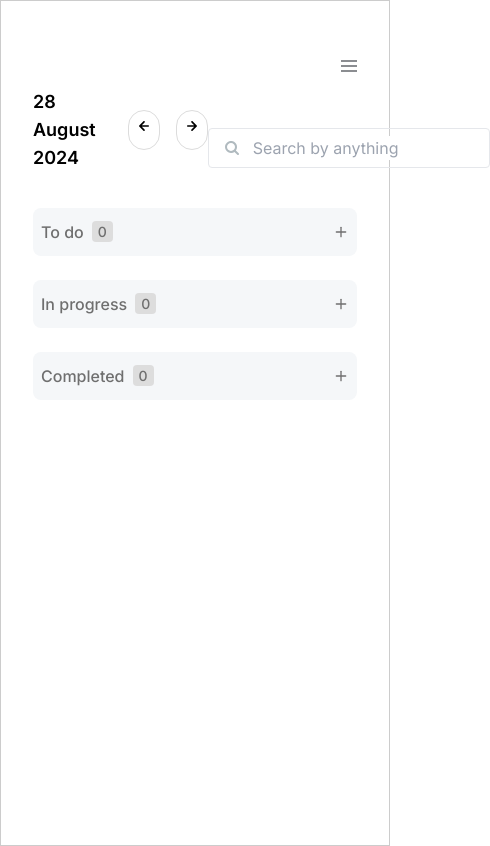
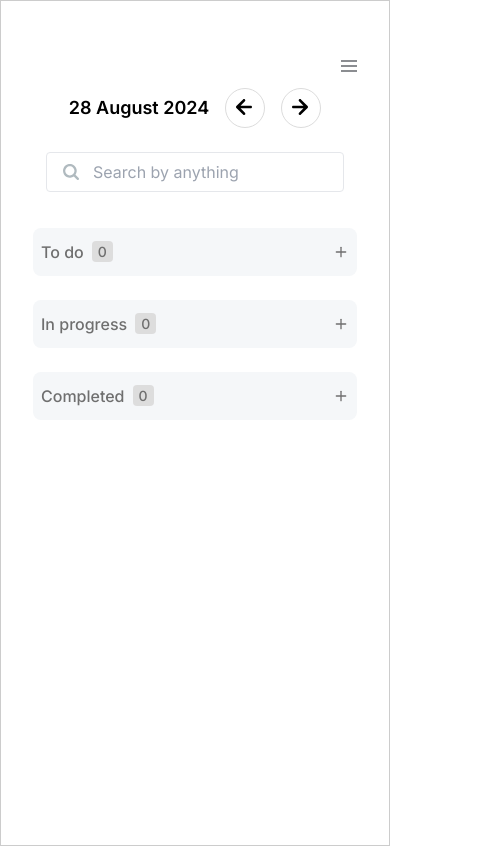
Before and after one commit to nimiakinleye/task-management, a Next.js app: page / in a window 390 px wide. Shown: the whole page, 490 px wide, since content can reach past the window. Built offline with nearby package versions, Linux system fonts and the light colour scheme.

Commit message:
fix: responsiveness

```diff
--- a/pages/index.tsx
+++ b/pages/index.tsx
@@ -31,8 +31,8 @@ const HomePage: NextPageWithLayout = () => {
 
   return (
     <>
-      <div className="flex w-full justify-between items-center">
-        <div className="flex gap-[16px] items-center mb-[36px]">
+      <div className="flex w-full justify-center xl:justify-between items-center mb-[36px] flex-wrap gap-6">
+        <div className="flex gap-[16px] items-center">
           <h2 className="font-semibold text-lg xl:text-[36px]">
             {date.format("D MMMM YYYY")}
           </h2>
```
